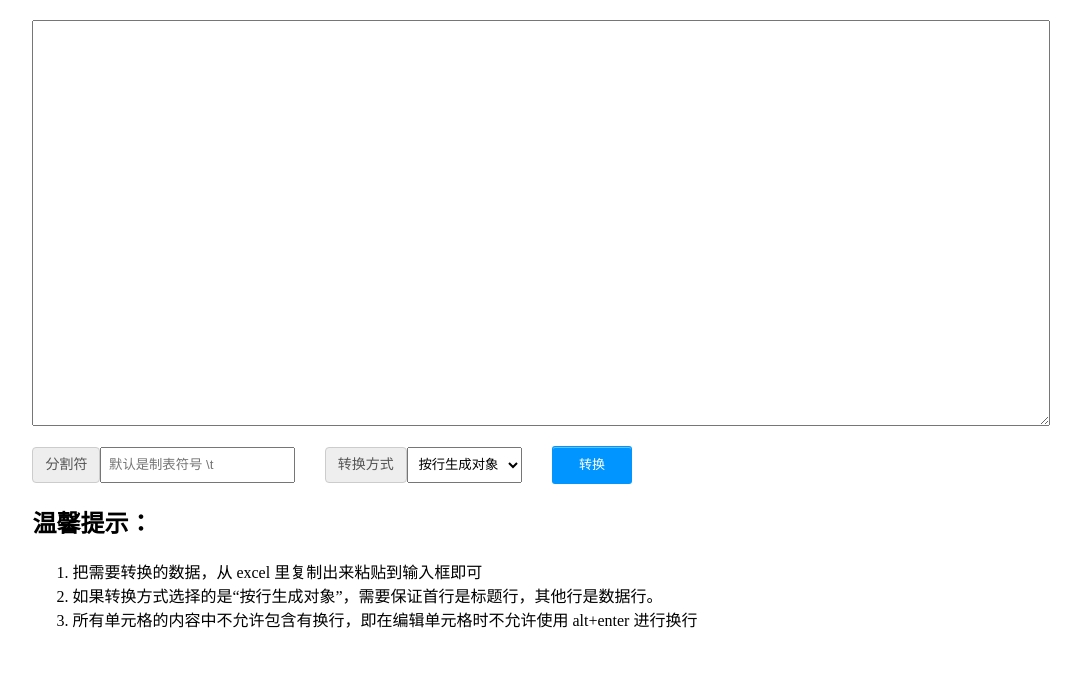
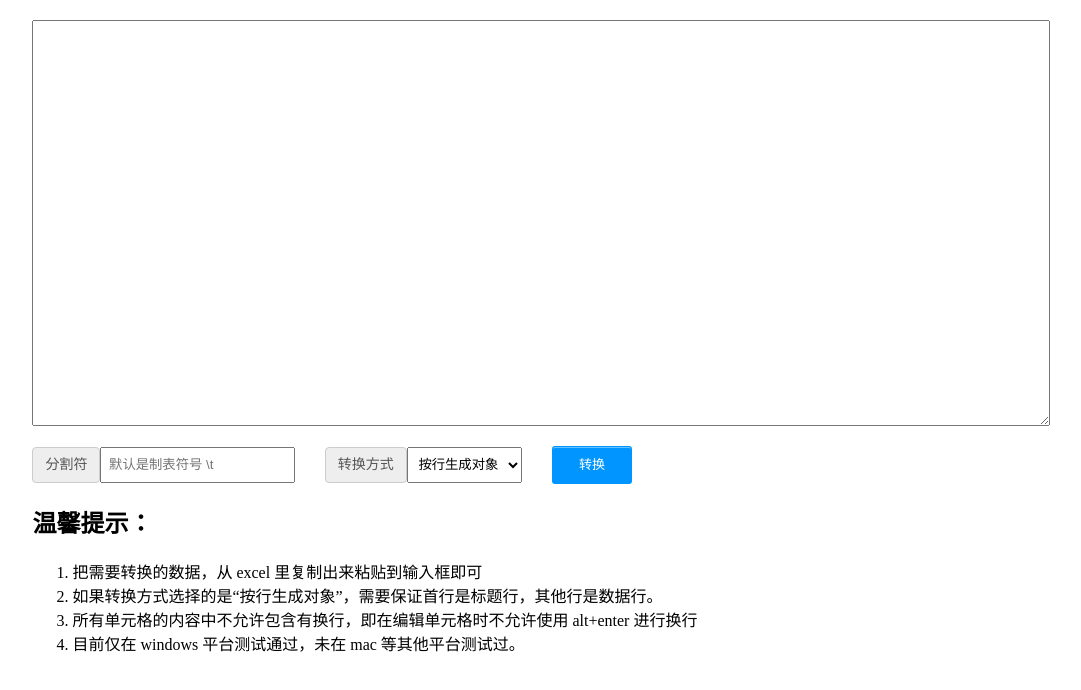
Before and after one commit to zhanyuzhang/tool-kit, a website: page excel2json/index.html in a window 1280 px wide. Shown: the whole page, without its empty margins (102-1183 px from the left). Drawn offline with Linux system fonts and the light colour scheme.

Commit message:
Update index.html

```diff
--- a/excel2json/index.html
+++ b/excel2json/index.html
@@ -88,6 +88,9 @@
       <li>
         所有单元格的内容中不允许包含有换行，即在编辑单元格时不允许使用 alt+enter 进行换行
       </li>
+      <li>
+        目前仅在 windows 平台测试通过，未在 mac 等其他平台测试过。
+      </li>
     </ol>
   </div>
   <script src="./index.js"></script>
```
